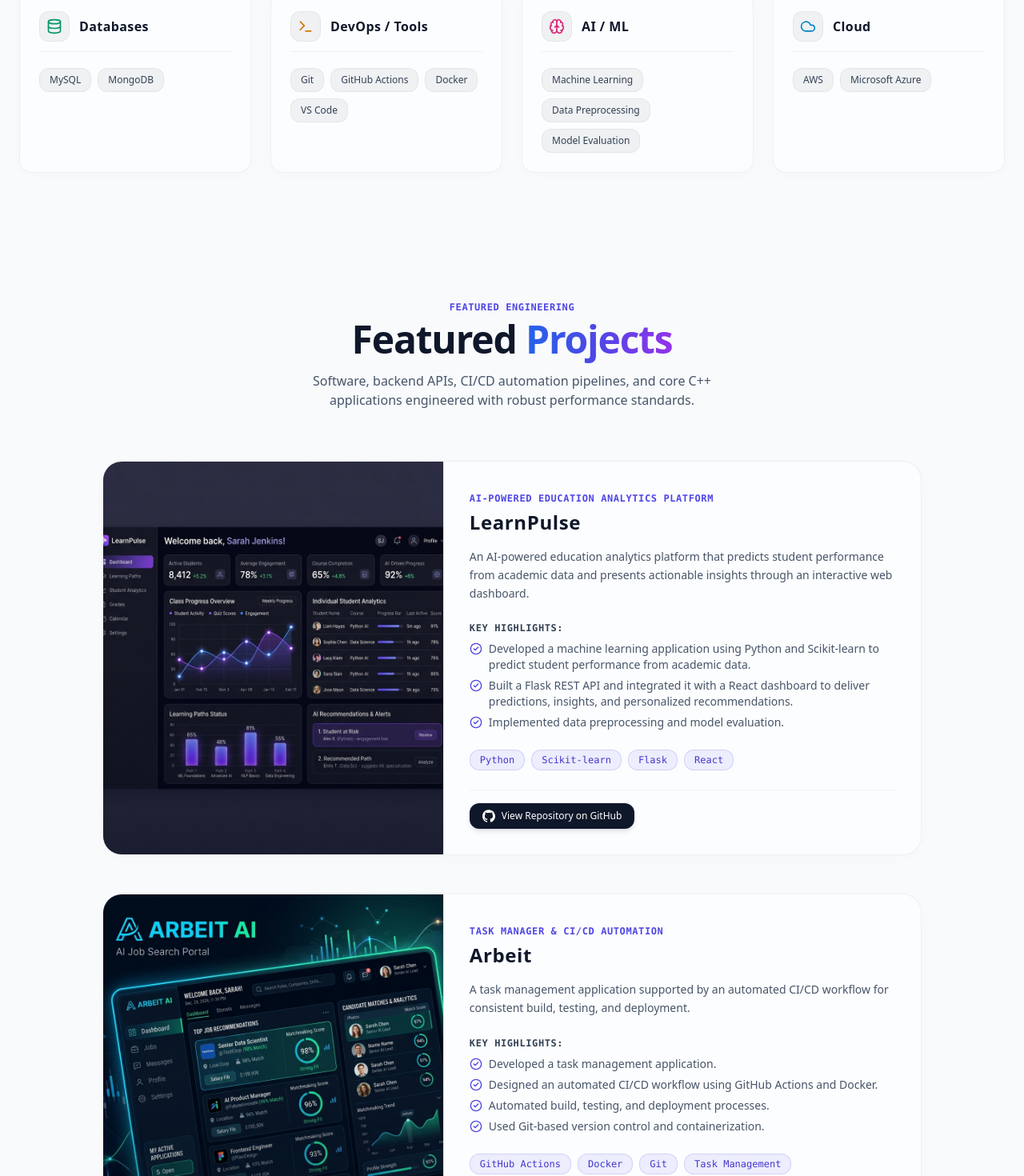
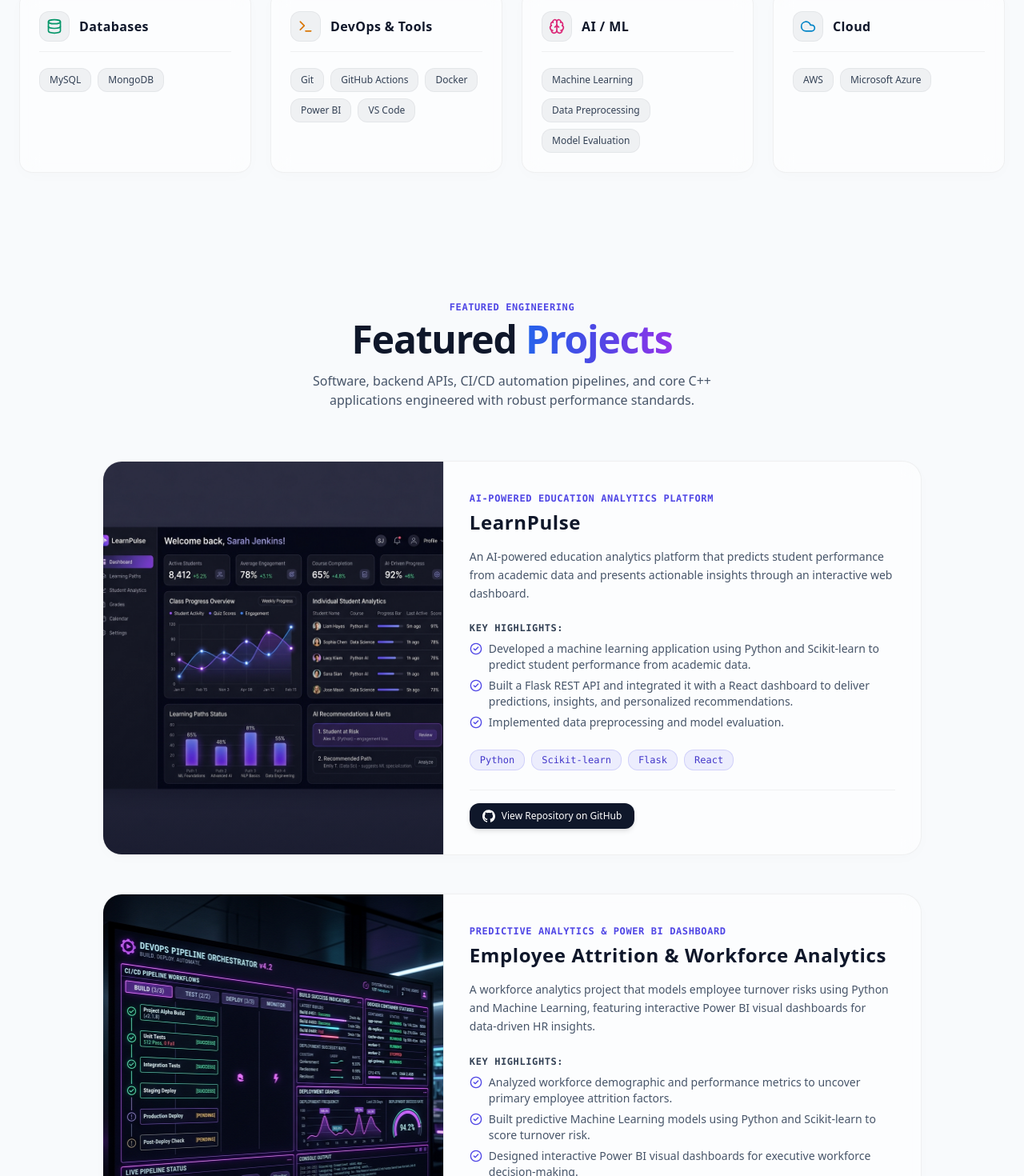
Before and after one commit to Anusha-2005/Portfolio, a Next.js app: page / in a window 1280 px wide. Shown: the part 2020-3490 px from the top of the page at 80% size. Built offline with nearby package versions, Linux system fonts and the light colour scheme.

Commit message:
feat: add Power BI to skills and add Employee Attrition Workforce Analytics project

```diff
--- a/src/components/Projects.tsx
+++ b/src/components/Projects.tsx
@@ -30,6 +30,20 @@
       "Implemented data preprocessing and model evaluation.",
     ],
     githubLink: "https://github.com/Anusha-2005/LearnPulse.git",
+  },
+  {
+    title: "Employee Attrition & Workforce Analytics",
+    subtitle: "Predictive Analytics & Power BI Dashboard",
+    description:
+      "A workforce analytics project that models employee turnover risks using Python and Machine Learning, featuring interactive Power BI visual dashboards for data-driven HR insights.",
+    image: "/pipeline.png",
+    techStack: ["Python", "Power BI", "SQL", "Scikit-learn", "Data Analytics"],
+    keyContributions: [
+      "Analyzed workforce demographic and performance metrics to uncover primary employee attrition factors.",
+      "Built predictive Machine Learning models using Python and Scikit-learn to score turnover risk.",
+      "Designed interactive Power BI visual dashboards for executive workforce decision-making.",
+    ],
+    githubLink: "https://github.com/Anusha-2005/Employee-Attrition-Workforce-Analytics.git",
   },
   {
     title: "Arbeit",
--- a/src/components/Skills.tsx
+++ b/src/components/Skills.tsx
@@ -51,9 +51,9 @@
     skills: ["MySQL", "MongoDB"],
   },
   {
-    title: "DevOps / Tools",
+    title: "DevOps & Tools",
     icon: <Terminal className="w-5 h-5 text-amber-600" />,
-    skills: ["Git", "GitHub Actions", "Docker", "VS Code"],
+    skills: ["Git", "GitHub Actions", "Docker", "Power BI", "VS Code"],
   },
   {
     title: "AI / ML",
```
